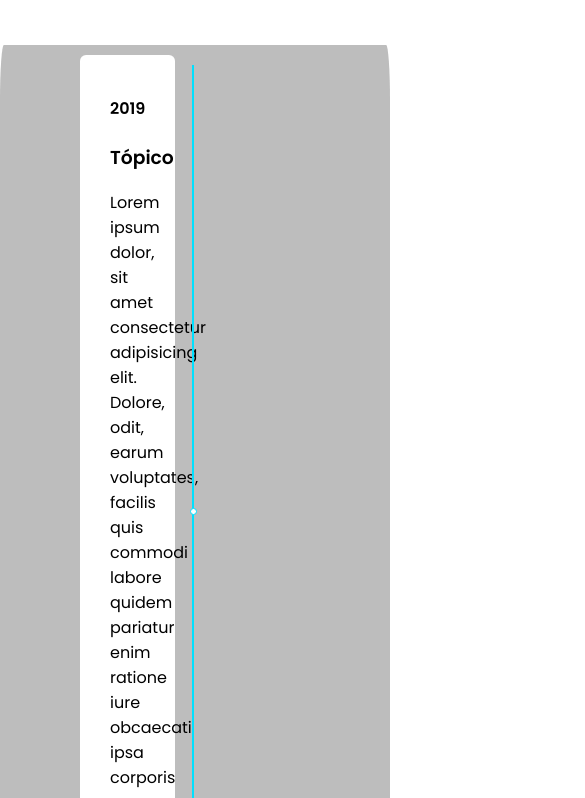
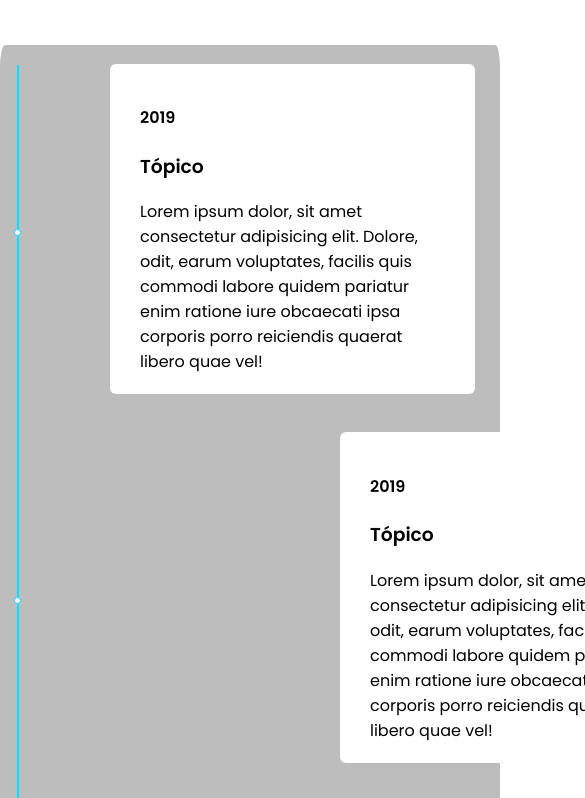
Before and after one commit to lucaspdroz/veterinaria, a plain HTML site: page src/components/timeline/index.html in a window 390 px wide. Shown: the top 798 px of the page, 585 px wide, since content can reach past the window. Drawn offline with Linux system fonts and the light colour scheme.

Commit message:
@media screen initialized/incomplete

```diff
--- a/src/components/timeline/css/component.css
+++ b/src/components/timeline/css/component.css
@@ -2,6 +2,7 @@
   background-color: var(--disable);
   position: relative;
   max-width: 1200px;
+  min-width: 500px;
   margin: 45px auto;
   border-radius: 1%;
 }
@@ -15,8 +16,8 @@
   position: absolute;
   width: 2px;
   background-color: var(--primary);
-  top: 20px;
-  bottom: 0;
+  top: 16px;
+  bottom: 16px;
   left: 50%;
   margin-left: -3px;
 }
@@ -26,6 +27,7 @@
   position: relative;
   background-color: inherit;
   width: 50%;
+  padding: 19px 40px 19px 0px;
 }
 
 .container::after {
@@ -59,3 +61,29 @@
   position: relative;
   border-radius: 6px;
 }
+
+@media screen and (max-width: 600px) {
+  .timeline::after {
+  left: 20px;
+  top: 20px;
+  bottom: 20px;
+  }
+  .container {
+  width: 100%;
+  padding-left: 70px;
+  padding-right: 25px;
+  }
+  .container::before {
+  left: 10px;
+  margin:
+  padding-left: 0px;
+  border: medium solid white;
+  border-width: 10px 10px 10px 0;
+  border-color: transparent white transparent transparent;
+  }
+  .left::after{
+  left: -25.6px;
+  }
+  .rigth::after{
+  left: -255.6px;
+  }
```
